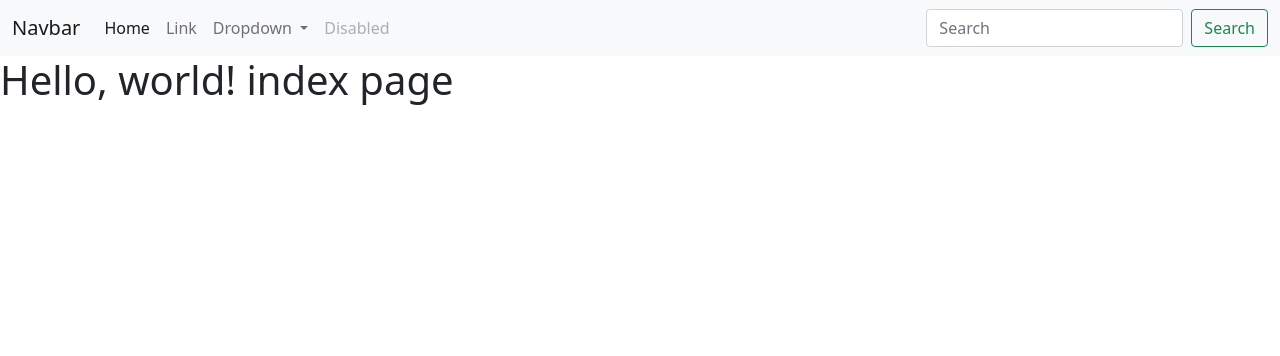
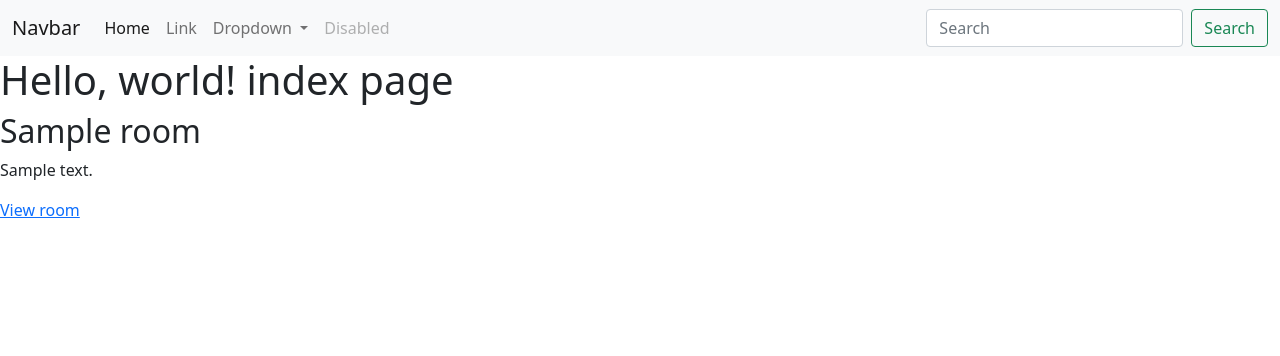
Before and after one commit to andreconghau/chatroom, a Django app: template templates/pages/index.html in a window 1280 px wide. Shown: the top 356 px of the page. Run offline with Django 5.2, Linux system fonts and the light colour scheme; the template is opened without the code that fills it: most values are stand-ins (such as "Sample title", 1, 10 or a date in 2020).

Commit message:
Refactor views and templates for displaying rooms on the home page

```diff
--- a/templates/pages/index.html
+++ b/templates/pages/index.html
@@ -1,4 +1,16 @@
+<!-- prettier-ignore -->
 {% extends 'layouts/default.html' %}
 {% block content %}
 <h1>Hello, world! index page</h1>
+
+<div>
+  {%for room in rooms %}
+  <div>
+    <h2>{{ room.name }}</h2>
+    <p>{{ room.description }}</p>
+    <a href="">View room</a>
+  </div>
+  {% endfor %}
+</div>
+
 {% endblock content %}
```
Also changed, not shown: base/views.py (+8 -1 lines), 1 other file.
